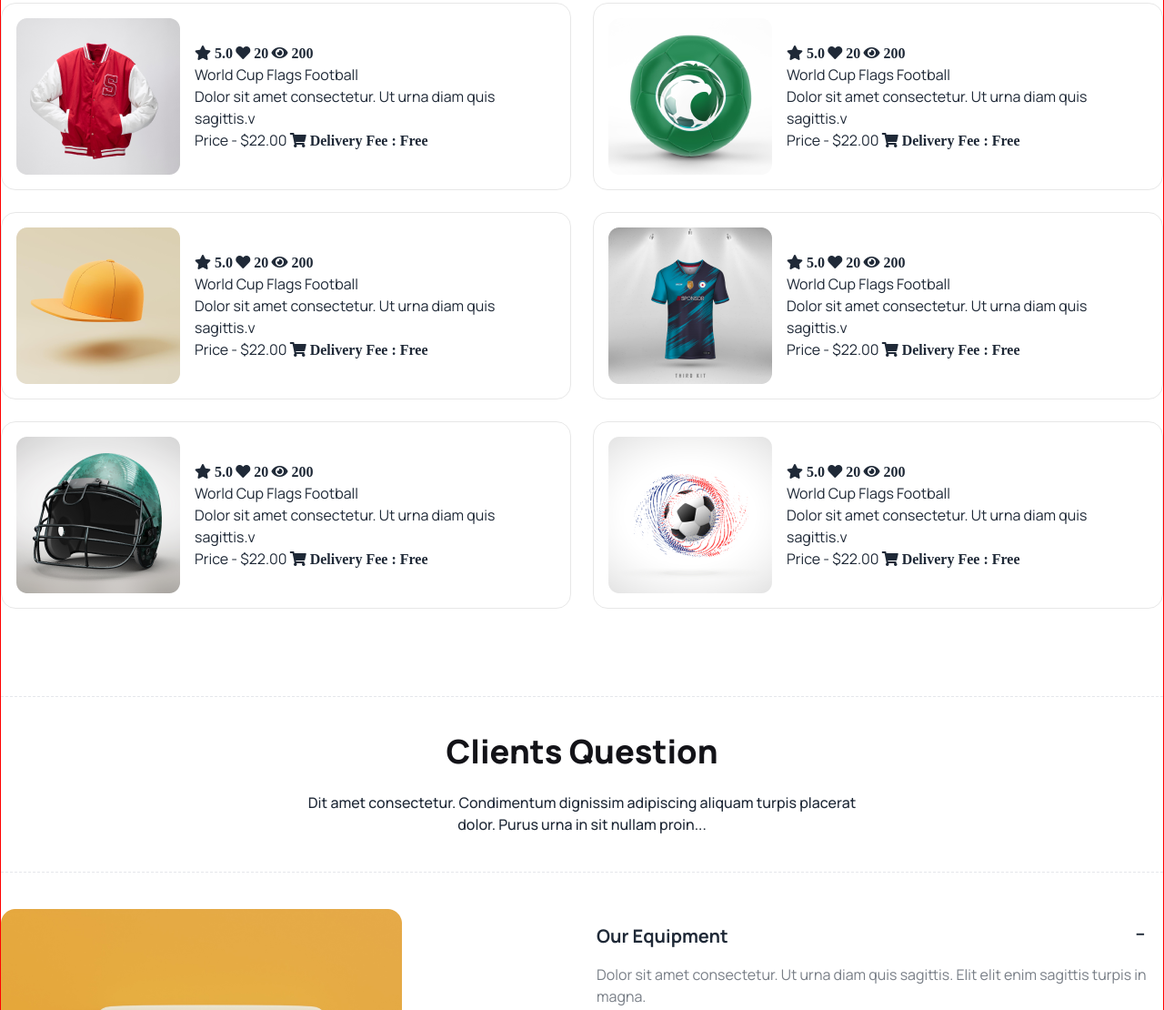
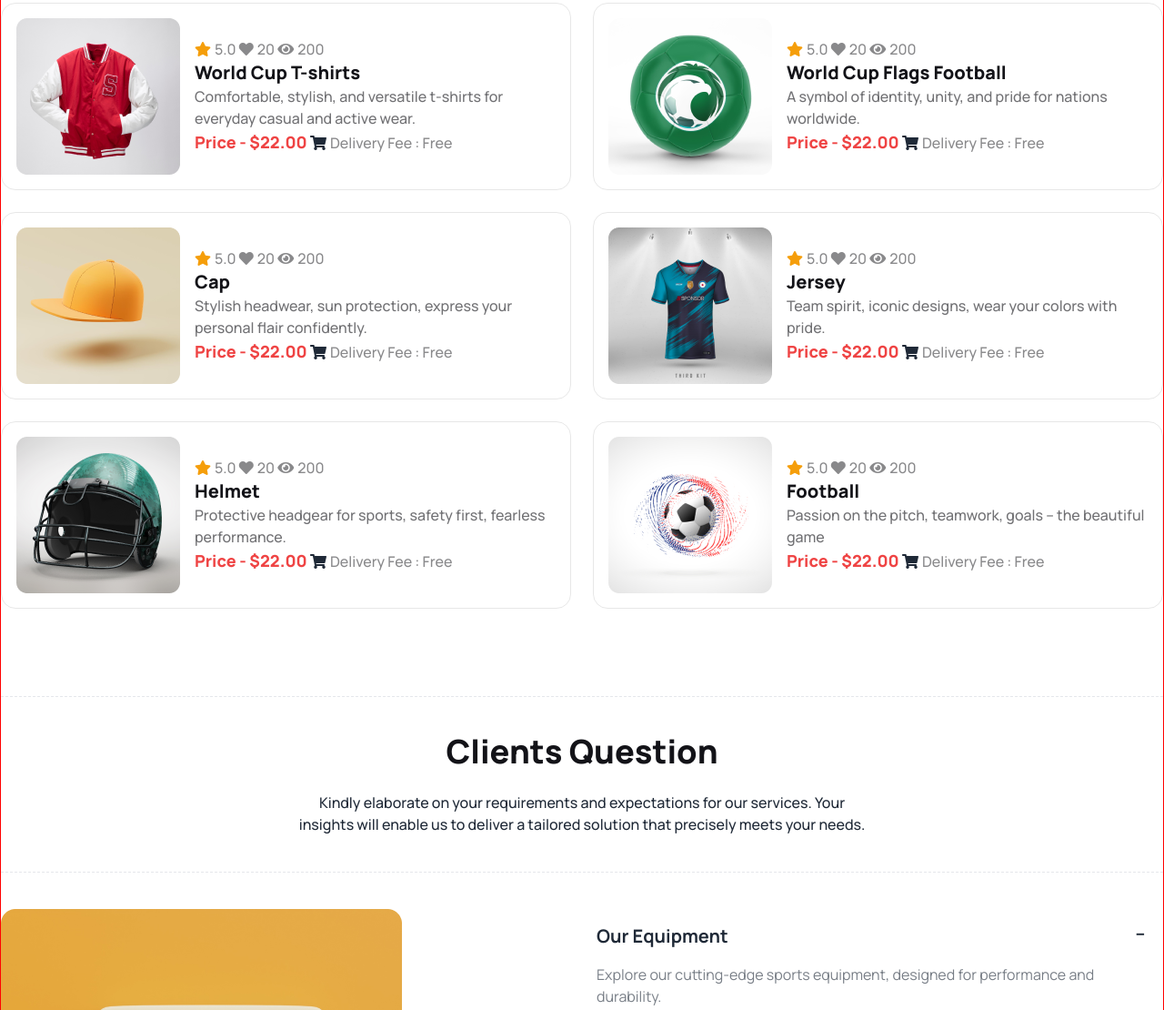
Before and after one commit to Biplob-1/programming-hero-B9A3-tailwind, a plain HTML site: page index.html in a window 1280 px wide. Shown: the part 2697-3807 px from the top of the page at 91% size. Drawn offline with nearby package versions, Linux system fonts and the light colour scheme.

Commit message:
all lorem text update

```diff
--- a/index.html
+++ b/index.html
@@ -56,11 +56,15 @@
       .card.image-full:before {
         opacity: 0.5;
       }
+      .custom-fonts{
+        font-family: 'Manrope', sans-serif;
+        border: 1px solid red;
+      }
     </style>
   </head>
-  <body style="font-family: 'Manrope', sans-serif; border: 1px solid red">
+  <body class="custom-fonts">
     <!-- header section -->
-    <header class="lg:container lg:mx-auto">
+    <header class="container mx-auto">
       <!-- navbar -->
       <nav>
         <div class="navbar bg-base-100">
@@ -251,9 +255,7 @@
                 Junior Program
               </h2>
               <p class="text-white font-medium">
-                Dolor sit amet consectetur. Ut urna diam quis sagittis. Elit
-                elit enim sagittis turpis in magna. Id et sed euismod natoque
-                amet nunc morbi nulla. Tortor congue sed et in.
+                Our Junior Program offers a dynamic gaming experience, fostering skill development, teamwork, and a passion for sports. Join us for a fun-filled journey of learning and growth in sportsmanship.
               </p>
               <div class="card-actions">
                 <button class=" text-white text-lg font-bold bg-red-500 rounded-lg px-4 py-2" type="button">Register Now!</button>
@@ -276,9 +278,7 @@
                 Teenager Program
               </h2>
               <p class="text-white font-medium">
-                Dolor sit amet consectetur. Ut urna diam quis sagittis. Elit
-                elit enim sagittis turpis in magna. Id et sed euismod natoque
-                amet nunc morbi nulla. Tortor congue sed et in.
+                Empower teenagers in our comprehensive program, combining skill refinement and leadership development.
               </p>
               <div class="card-actions">
                 <button class=" text-white text-lg font-bold bg-red-500 rounded-lg px-4 py-2" type="button">Register Now!</button>
@@ -301,9 +301,7 @@
                 Professional Program
               </h2>
               <p class="text-white font-medium lg:w-6/12">
-                Dolor sit amet consectetur. Ut urna diam quis sagittis. Elit
-                elit enim sagittis turpis in magna. Id et sed euismod natoque
-                amet nunc morbi nulla. Tortor congue sed et in.
+                Elevate your game with our professional program, tailored for excellence, strategic mastery, and athletic success.
               </p>
               <div class="card-actions">
                 <button class=" text-white text-lg font-bold bg-red-500 rounded-lg px-4 py-2" type="button">Register Now!</button>
@@ -331,122 +329,134 @@
           >
             <img src="images/5.png" />
             <div class="">
-              <div class="social-icons">
-                <i class="fas fa-star"> 5.0</i>
-                <i class="fas fa-heart"> 20</i>
-                <i class="fas fa-eye"> 200</i>
+              <div class="social-icons text-custom-dark-opacity-50 font-medium">
+                <i class="fas fa-star text-amber-500 mr-1"> </i>5.0
+                <i class="fas fa-heart bg-white mr-1"> </i>20
+                <i class="fas fa-eye mr-1"> </i>200
               </div>
-              <h3>World Cup Flags Football</h3>
-              <p>Dolor sit amet consectetur. Ut urna diam quis sagittis.v</p>
+              <h3 class="text-xl font-extrabold text-custom-dark">World Cup T-shirts</h3>
+              <p class="font-medium text-custom-dark-opacity-60">Comfortable, stylish, and versatile t-shirts for everyday casual and active wear.</p>
               <div>
-                <p>
-                  Price - $22.00
-                  <i class="fas fa-shopping-cart"> Delivery Fee : Free</i>
+                <p><span class="text-red-500
+                  text-lg
+                  font-extrabold">Price - $22.00</span>
+
+                  <i class="fas fa-shopping-cart mr-1"> </i><span class=" font-medium text-custom-dark-opacity-50">Delivery Fee : Free</span>
                 </p>
               </div>
             </div>
           </div>
           <!-- product two -->
           <div
-            class="hero-content flex flex-col lg:flex-row border border-custom-dark-opacity-10 rounded-2xl"
+            class="hero-content flex flex-col lg:flex-row  border border-custom-dark-opacity-10 rounded-2xl"
           >
             <img src="images/6.png" />
-            <div>
-              <div class="social-icons">
-                <i class="fas fa-star"> 5.0</i>
-                <i class="fas fa-heart"> 20</i>
-                <i class="fas fa-eye"> 200</i>
+            <div class="">
+              <div class="social-icons text-custom-dark-opacity-50 font-medium">
+                <i class="fas fa-star text-amber-500 mr-1"> </i>5.0
+                <i class="fas fa-heart bg-white mr-1"> </i>20
+                <i class="fas fa-eye mr-1"> </i>200
               </div>
-              <h3>World Cup Flags Football</h3>
-              <p>Dolor sit amet consectetur. Ut urna diam quis sagittis.v</p>
+              <h3 class="text-xl font-extrabold text-custom-dark">World Cup Flags Football</h3>
+              <p class="font-medium text-custom-dark-opacity-60">A symbol of identity, unity, and pride for nations worldwide.</p>
               <div>
-                <p>
-                  Price - $22.00
-                  <i class="fas fa-shopping-cart"> Delivery Fee : Free</i>
+                <p><span class="text-red-500
+                  text-lg
+                  font-extrabold">Price - $22.00</span>
+
+                  <i class="fas fa-shopping-cart mr-1"> </i><span class=" font-medium text-custom-dark-opacity-50">Delivery Fee : Free</span>
                 </p>
               </div>
             </div>
           </div>
           <!-- product three -->
           <div
-            class="hero-content flex flex-col lg:flex-row border border-custom-dark-opacity-10 rounded-2xl"
+            class="hero-content flex flex-col lg:flex-row  border border-custom-dark-opacity-10 rounded-2xl"
           >
             <img src="images/7.png" />
-            <div>
-              <div class="social-icons">
-                <i class="fas fa-star"> 5.0</i>
-                <i class="fas fa-heart"> 20</i>
-                <i class="fas fa-eye"> 200</i>
+            <div class="">
+              <div class="social-icons text-custom-dark-opacity-50 font-medium">
+                <i class="fas fa-star text-amber-500 mr-1"> </i>5.0
+                <i class="fas fa-heart bg-white mr-1"> </i>20
+                <i class="fas fa-eye mr-1"> </i>200
               </div>
-              <h3>World Cup Flags Football</h3>
-              <p>Dolor sit amet consectetur. Ut urna diam quis sagittis.v</p>
+              <h3 class="text-xl font-extrabold text-custom-dark">Cap</h3>
+              <p class="font-medium text-custom-dark-opacity-60">Stylish headwear, sun protection, express your personal flair confidently.</p>
               <div>
-                <p>
-                  Price - $22.00
-                  <i class="fas fa-shopping-cart"> Delivery Fee : Free</i>
+                <p><span class="text-red-500
+                  text-lg
+                  font-extrabold">Price - $22.00</span>
+
+                  <i class="fas fa-shopping-cart mr-1"> </i><span class=" font-medium text-custom-dark-opacity-50">Delivery Fee : Free</span>
                 </p>
               </div>
             </div>
           </div>
           <!-- product four -->
           <div
-            class="hero-content flex flex-col lg:flex-row border border-custom-dark-opacity-10 rounded-2xl"
+            class="hero-content flex flex-col lg:flex-row  border border-custom-dark-opacity-10 rounded-2xl"
           >
             <img src="images/8.png" />
-            <div>
-              <div class="social-icons">
-                <i class="fas fa-star"> 5.0</i>
-                <i class="fas fa-heart"> 20</i>
-                <i class="fas fa-eye"> 200</i>
+            <div class="">
+              <div class="social-icons text-custom-dark-opacity-50 font-medium">
+                <i class="fas fa-star text-amber-500 mr-1"> </i>5.0
+                <i class="fas fa-heart bg-white mr-1"> </i>20
+                <i class="fas fa-eye mr-1"> </i>200
               </div>
-              <h3>World Cup Flags Football</h3>
-              <p>Dolor sit amet consectetur. Ut urna diam quis sagittis.v</p>
+              <h3 class="text-xl font-extrabold text-custom-dark">Jersey</h3>
+              <p class="font-medium text-custom-dark-opacity-60">Team spirit, iconic designs, wear your colors with pride.</p>
               <div>
-                <p>
-                  Price - $22.00
-                  <i class="fas fa-shopping-cart"> Delivery Fee : Free</i>
+                <p><span class="text-red-500
+                  text-lg
+                  font-extrabold">Price - $22.00</span>
+
+                  <i class="fas fa-shopping-cart mr-1"> </i><span class=" font-medium text-custom-dark-opacity-50">Delivery Fee : Free</span>
                 </p>
               </div>
             </div>
           </div>
           <!-- product five -->
           <div
-            class="hero-content flex flex-col lg:flex-row border border-custom-dark-opacity-10 rounded-2xl"
+            class="hero-content flex flex-col lg:flex-row  border border-custom-dark-opacity-10 rounded-2xl"
           >
             <img src="images/9.png" />
-            <div>
-              <div class="social-icons">
-                <i class="fas fa-star"> 5.0</i>
-                <i class="fas fa-heart"> 20</i>
-                <i class="fas fa-eye"> 200</i>
+            <div class="">
+              <div class="social-icons text-custom-dark-opacity-50 font-medium">
+                <i class="fas fa-star text-amber-500 mr-1"> </i>5.0
+                <i class="fas fa-heart bg-white mr-1"> </i>20
+                <i class="fas fa-eye mr-1"> </i>200
               </div>
-              <h3>World Cup Flags Football</h3>
-              <p>Dolor sit amet consectetur. Ut urna diam quis sagittis.v</p>
+              <h3 class="text-xl font-extrabold text-custom-dark">Helmet</h3>
+              <p class="font-medium text-custom-dark-opacity-60">Protective headgear for sports, safety first, fearless performance.</p>
               <div>
-                <p>
-                  Price - $22.00
-                  <i class="fas fa-shopping-cart"> Delivery Fee : Free</i>
+                <p><span class="text-red-500
+                  text-lg
+                  font-extrabold">Price - $22.00</span>
+
+                  <i class="fas fa-shopping-cart mr-1"> </i><span class=" font-medium text-custom-dark-opacity-50">Delivery Fee : Free</span>
                 </p>
               </div>
             </div>
           </div>
           <!-- product six -->
           <div
-            class="hero-content flex flex-col lg:flex-row border border-custom-dark-opacity-10 rounded-2xl"
+            class="hero-content flex flex-col lg:flex-row  border border-custom-dark-opacity-10 rounded-2xl"
           >
             <img src="images/10.png" />
-            <div>
-              <div class="social-icons">
-                <i class="fas fa-star"> 5.0</i>
-                <i class="fas fa-heart"> 20</i>
-                <i class="fas fa-eye"> 200</i>
+            <div class="">
+              <div class="social-icons text-custom-dark-opacity-50 font-medium">
+                <i class="fas fa-star text-amber-500 mr-1"> </i>5.0
+                <i class="fas fa-heart bg-white mr-1"> </i>20
+                <i class="fas fa-eye mr-1"> </i>200
               </div>
-              <h3>World Cup Flags Football</h3>
-              <p>Dolor sit amet consectetur. Ut urna diam quis sagittis.v</p>
+              <h3 class="text-xl font-extrabold text-custom-dark">Football</h3>
+              <p class="font-medium text-custom-dark-opacity-60">Passion on the pitch, teamwork, goals – the beautiful game</p>
               <div>
-                <p>
-                  Price - $22.00
-                  <i class="fas fa-shopping-cart"> Delivery Fee : Free</i>
+                <p><span class="text-red-500
+                  text-lg
+                  font-extrabold">Price - $22.00</span>
+
+                  <i class="fas fa-shopping-cart mr-1"> </i><span class=" font-medium text-custom-dark-opacity-50">Delivery Fee : Free</span>
                 </p>
               </div>
             </div>
@@ -461,9 +471,7 @@
           <h3 class="text-2xl lg:text-4xl font-extrabold text-custom-dark pt-10 pb-6">
             Clients Question
           </h3>
-          <p class="custom-dark-opacity-60 font-medium w-10/12 lg:w-6/12 pb-10">
-            Dit amet consectetur. Condimentum dignissim adipiscing aliquam
-            turpis placerat dolor. Purus urna in sit nullam proin...
+          <p class="custom-dark-opacity-60 font-medium w-10/12 lg:w-6/12 pb-10">Kindly elaborate on your requirements and expectations for our services. Your insights will enable us to deliver a tailored solution that precisely meets your needs.
           </p>
         </div>
         <div class="section-body mt-10 grid grid-cols-1 lg:grid-cols-2">
@@ -478,9 +486,7 @@
                 Our Equipment
               </div>
               <div class="collapse-content">
-                <p class="opacity-60">
-                  Dolor sit amet consectetur. Ut urna diam quis sagittis. Elit
-                  elit enim sagittis turpis in magna.
+                <p class="opacity-60">Explore our cutting-edge sports equipment, designed for performance and durability.
                 </p>
                 <div
                   class="h-[0px] border border-custome-dark border-opacity-10 mt-6"
@@ -495,9 +501,7 @@
                 Hockey Training
               </div>
               <div class="collapse-content">
-                <p class="opacity-60">
-                  Dolor sit amet consectetur. Ut urna diam quis sagittis. Elit
-                  elit enim sagittis turpis in magna.
+                <p class="opacity-60">Elevate your game with quality gear that enhances your sporting experience and ensures peak performance.
                 </p>
                 <div
                   class="h-[0px] border border-custome-dark border-opacity-10 mt-6"
@@ -511,9 +515,7 @@
                 Private Lessons
               </div>
               <div class="collapse-content">
-                <p class="opacity-60">
-                  Dolor sit amet consectetur. Ut urna diam quis sagittis. Elit
-                  elit enim sagittis turpis in magna.
+                <p class="opacity-60"> Unlock personalized growth with our private lessons. Tailored instruction, one-on-one coaching.
                 </p>
                 <div
                   class="h-[0px] border border-custome-dark border-opacity-10 mt-6"
@@ -527,9 +529,7 @@
                 Ski Touring
               </div>
               <div class="collapse-content">
-                <p class="opacity-60">
-                  Dolor sit amet consectetur. Ut urna diam quis sagittis. Elit
-                  elit enim sagittis turpis in magna.
+                <p class="opacity-60">Focused training to enhance skills and elevate your performance.
                 </p>
                 <div
                   class="h-[0px] border border-custome-dark border-opacity-10 mt-6"
@@ -543,9 +543,7 @@
                 Booking
               </div>
               <div class="collapse-content">
-                <p class="opacity-60">
-                  Dolor sit amet consectetur. Ut urna diam quis sagittis. Elit
-                  elit enim sagittis turpis in magna.
+                <p class="opacity-60">Seamless booking experience for your convenience. Reserve your spot effortlessly and embark on an exciting journey with our engaging programs.
                 </p>
                 <div
                   class="h-[0px] border border-custome-dark border-opacity-10 mt-6"
@@ -559,9 +557,7 @@
                 Pricings
               </div>
               <div class="collapse-content">
-                <p class="opacity-60">
-                  Dolor sit amet consectetur. Ut urna diam quis sagittis. Elit
-                  elit enim sagittis turpis in magna.
+                <p class="opacity-60">Transparent pricing, offering value for your investment. Discover competitive rates tailored to your program, ensuring affordability and quality services.
                 </p>
                 <div
                   class="h-[0px] border border-custome-dark border-opacity-10 mt-6"
@@ -581,8 +577,7 @@
             Contact
           </h3>
           <p class="custom-dark-opacity-60 font-medium w-10/12 lg:w-6/12 pb-10">
-            Dit amet consectetur. Condimentum dignissim adipiscing aliquam
-            turpis placerat dolor. Purus urna in sit nullam proin...
+            Certainly! If you have any specific questions or if there's anything specific you'd like to know or discuss, feel free to ask, and I'll do my best to help!
           </p>
         </div>
         <div class="section-body mt-10 grid grid-cols-1 lg:grid-cols-3 lg:gap-10">
@@ -701,7 +696,7 @@
               </div>
               <button
                 type="button"
-                class="btn col-span-1 lg:col-span-2 w-full text-xl font-bold mt-4"
+                class="btn col-span-1 lg:col-span-2 w-full text-xl font-bold mt-4 text-white bg-red-500 rounded-lg"
               >
                 Send Message
               </button>
@@ -721,48 +716,48 @@
     </main>
     <!-- footer section -->
     <footer
-      class="footer p-10 grid grid-cols-4 gap-10 text-white bg-custome-backColor"
+      class="footer p-10 flex flex-col lg:flex-row text-white bg-custome-backColor"
     >
-      <div class="flex flex-col">
-        <h1 class="text-[28px] font-extrabold">Get In Touch</h1>
-        <p class="my-4 font-medium">
-          Dit amet consectetur. Condimentum adipiscing aliquam turpis placerat
-          dolor. Purus urna in sit nullam proin
+      <div class="flex flex-col lg:w-5/12 text-center lg:text-start">
+        <h1 class="lg:text-[28px] font-extrabold text-center lg:text-start">Get In Touch</h1>
+        <p class="my-4 font-medium text-white-60">"Feel free to get in touch with us for any inquiries, assistance, or information."
         </p>
         <div class="felx inline-flex gap-4">
           <img src="images/email.png" alt="" />
-          <a href="mailto:biplobsarkar9938@gmail.com" class="font-medium"
-            >biplobsarkar9938@gmail.com</a
+          <a href="mailto:biplobsarkar9938@gmail.com" class="font-medium text-white-60"
+            >bplbit9@gmail.com</a
           >
         </div>
         <div class="felx inline-flex gap-4">
           <img src="images/call.png" alt="" />
-          <a href="tel:+880 1764987438" class="font-medium"> +880 1764987438</a>
+          <a href="tel:+880 1764987438" class="font-medium text-white-60"> +880 1764987438</a>
         </div>
       </div>
-      <nav>
-        <header class="footer-title text-lg font-bold">Company</header>
-        <a class="link link-hover font-medium">About us</a>
-        <a class="link link-hover font-medium">Leadership</a>
-        <a class="link link-hover font-medium">Careers</a>
-        <a class="link link-hover font-medium">News & Article</a>
-        <a class="link link-hover font-medium">Legal Notice</a>
-      </nav>
-      <nav>
-        <header class="footer-title text-lg font-bold">Support</header>
-        <a class="link link-hover font-medium">Help Center</a>
-        <a class="link link-hover font-medium">FAQ</a>
-        <a class="link link-hover font-medium">Ticket Support</a>
-        <a class="link link-hover font-medium">Contact Us</a>
-      </nav>
-      <nav>
-        <header class="footer-title text-lg font-bold">Services</header>
-        <a class="link link-hover font-medium">Academy</a>
-        <a class="link link-hover font-medium">Group Lesson</a>
-        <a class="link link-hover font-medium">Private Lesson</a>
-        <a class="link link-hover font-medium">Hockeys for kids</a>
-        <a class="link link-hover font-medium">Hockeys for Adult</a>
-      </nav>
+      <div class=" grid grid-cols-2 lg:grid-cols-3 lg:ml-10 lg:pl-5 w-full">
+        <nav class=" flex flex-col items-center lg:items-start lg:mx-auto text-center lg:text-start">
+          <header class="footer-title text-lg font-bold">Company</header>
+          <a class="link link-hover font-medium text-white-60">About us</a>
+          <a class="link link-hover font-medium text-white-60">Leadership</a>
+          <a class="link link-hover font-medium text-white-60">Careers</a>
+          <a class="link link-hover font-medium text-white-60">News & Article</a>
+          <a class="link link-hover font-medium text-white-60">Legal Notice</a>
+        </nav>
+        <nav class="flex flex-col items-center lg:items-start lg:mx-auto text-center lg:text-start">
+          <header class="footer-title text-lg font-bold">Support</header>
+          <a class="link link-hover font-medium text-white-60">Help Center</a>
+          <a class="link link-hover font-medium text-white-60">FAQ</a>
+          <a class="link link-hover font-medium text-white-60">Ticket Support</a>
+          <a class="link link-hover font-medium text-white-60">Contact Us</a>
+        </nav>
+        <nav class="flex flex-col items-center lg:items-start lg:mx-auto text-center lg:text-start">
+            <header class="footer-title text-lg font-bold">Services</header>
+              <a class="link link-hover font-medium text-white-60">Academy</a>
+              <a class="link link-hover font-medium text-white-60">Group Lesson</a>
+              <a class="link link-hover font-medium text-white-60">Private Lesson</a>
+              <a class="link link-hover font-medium text-white-60">Hockeys for kids</a>
+              <a class="link link-hover font-medium text-white-60">Hockeys for Adult</a>
+        </nav>
+      </div>
     </footer>
   </body>
 </html>
```
